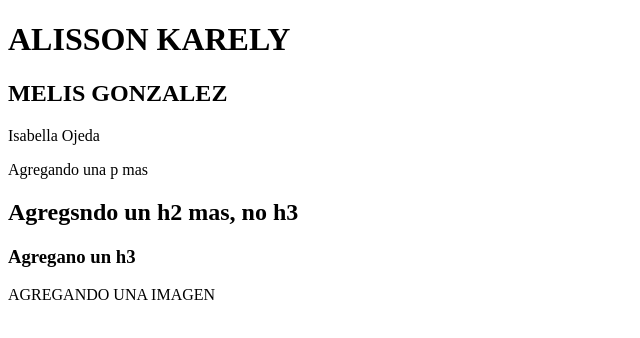
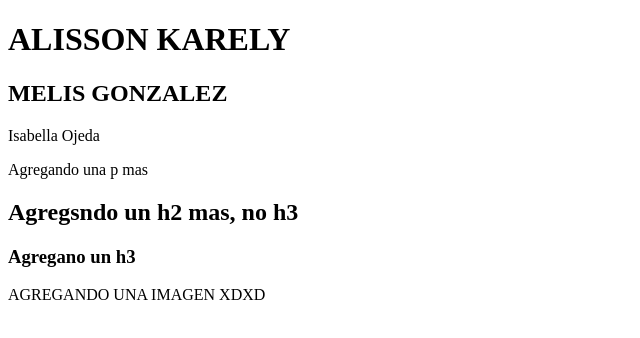
Before and after one commit to PABLOUJIJIJA/pr-ctica-curso, a plain HTML site: page index.html in a window 1280 px wide. Shown: the full height of the page, 0-640 px from the left. Drawn offline with Linux system fonts and the light colour scheme.

Commit message:
poniendo xdxdxd a imagen

```diff
--- a/index.html
+++ b/index.html
@@ -12,7 +12,7 @@
     <p>Agregando una p mas </p>
     <h2>Agregsndo un h2 mas, no h3</h2>
     <h3>Agregano un h3</h3>
-    AGREGANDO UNA IMAGEN
+    AGREGANDO UNA IMAGEN XDXD
 </body>
 
 </html>
```
